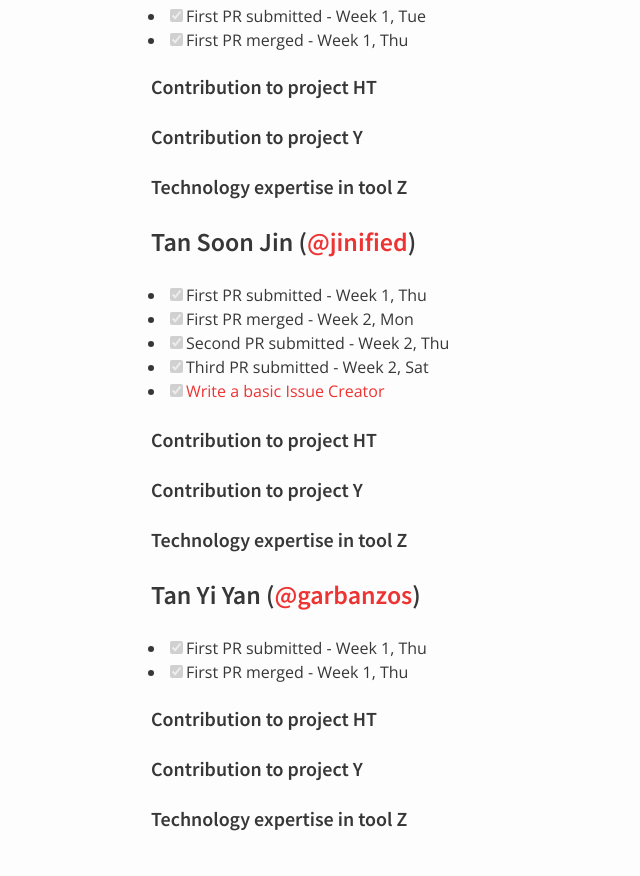
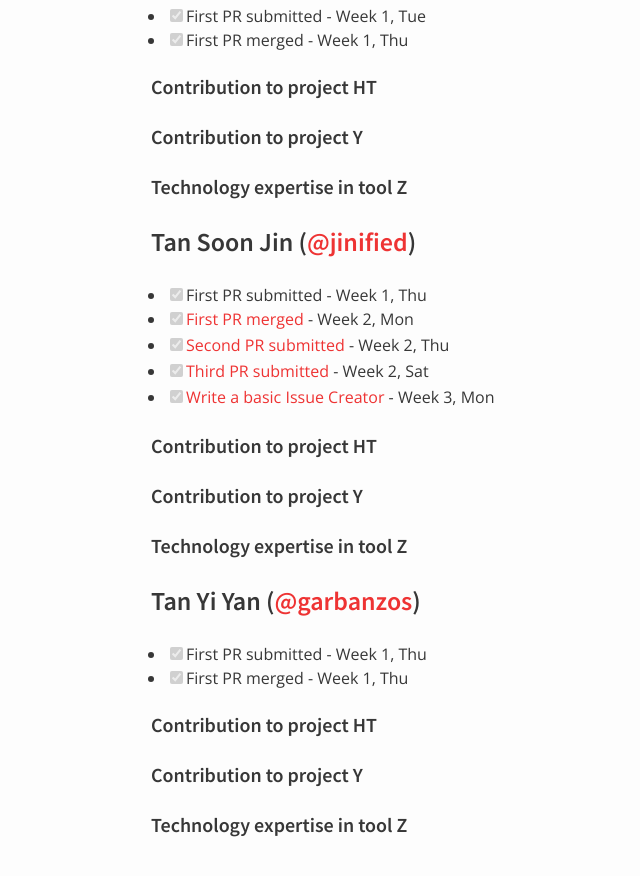
Before and after one commit to nus-oss/cs3281-AY1516S2-website, a Jekyll site: the page built from teams/hubturbo.md, in a window 1280 px wide and 900 px high, scrolled down 1455 px. Shown: the top 876 px of the window, without its empty margins (219-859 px from the left). Built offline with Jekyll 4.4.1, drawn with Linux system fonts in a browser that asks for light colours.

Commit message:
Added links to PR

```diff
--- a/teams/hubturbo.md
+++ b/teams/hubturbo.md
@@ -75,10 +75,10 @@
 ### Tan Soon Jin ([@jinified](https://github.com/jinified))
 
 * [x] First PR submitted - Week 1, Thu
-* [x] First PR merged - Week 2, Mon
-* [x] Second PR submitted - Week 2, Thu
-* [x] Third PR submitted - Week 2, Sat
-* [x] [Write a basic Issue Creator](https://github.com/jinified/HubTurbo/tree/issue-creator/src/main/java/ui/components/issue_creators)
+* [x] [First PR merged](https://github.com/HubTurbo/HubTurbo/pull/1187) - Week 2, Mon
+* [x] [Second PR submitted](https://github.com/HubTurbo/HubTurbo/pull/1195) - Week 2, Thu
+* [x] [Third PR submitted](https://github.com/HubTurbo/HubTurbo/pull/1204) - Week 2, Sat
+* [x] [Write a basic Issue Creator](https://github.com/jinified/HubTurbo/tree/issue-creator/src/main/java/ui/components/issue_creators) - Week 3, Mon
 
 ##### Contribution to project HT
 
```
